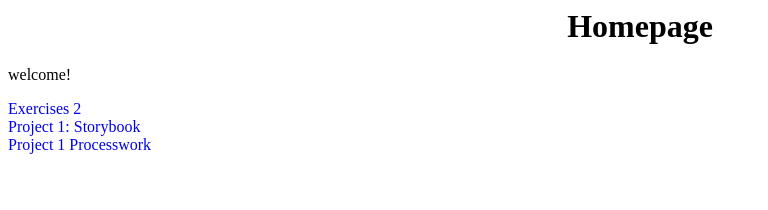
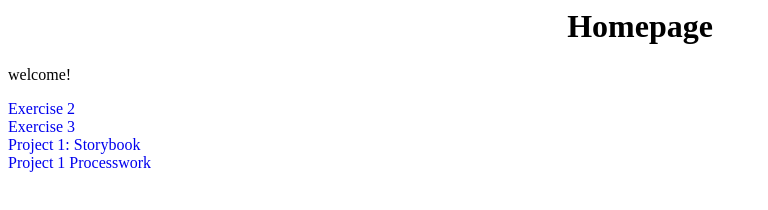
Before and after one commit to bitterx/imw-2024, a plain HTML site: page index.html in a window 1280 px wide. Shown: the whole page, without its empty margins (0-768 px from the left). Drawn offline with Linux system fonts and the light colour scheme.

Commit message:
updated homepage

```diff
--- a/index.html
+++ b/index.html
@@ -11,7 +11,13 @@
 </h1>
 <p>welcome!</p>
 <div>
-    <a href="excercises/e2/painting2.html">Exercises 2</a>
+    <a href="excercises/e2/painting2.html">Exercise 2</a>
+
+</div>
+<div>
+
+    <a href="excercises/e3/index.html">Exercise 3</a>
+
 
 </div>
 
```
